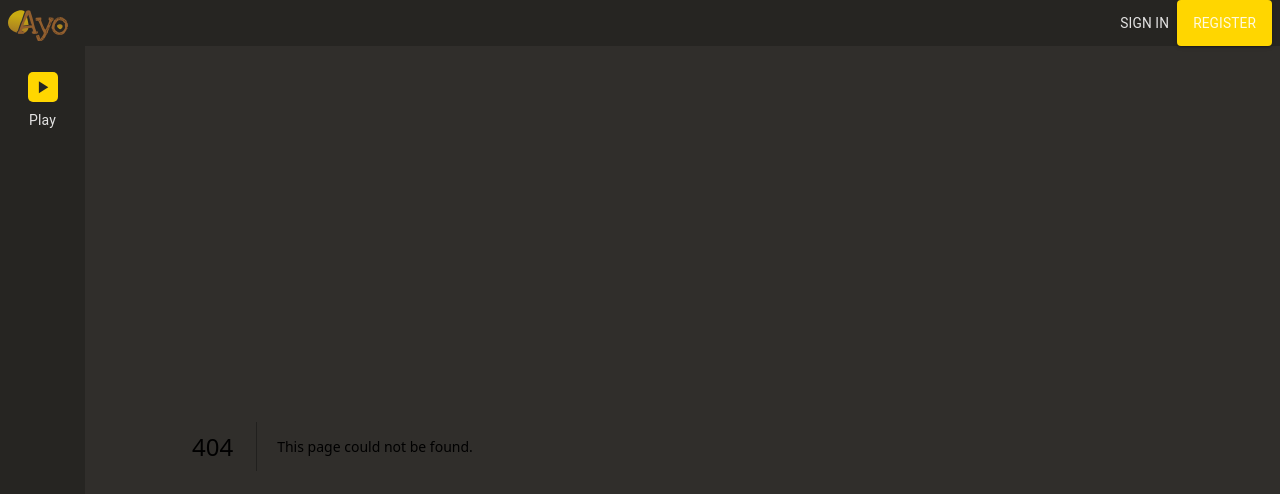
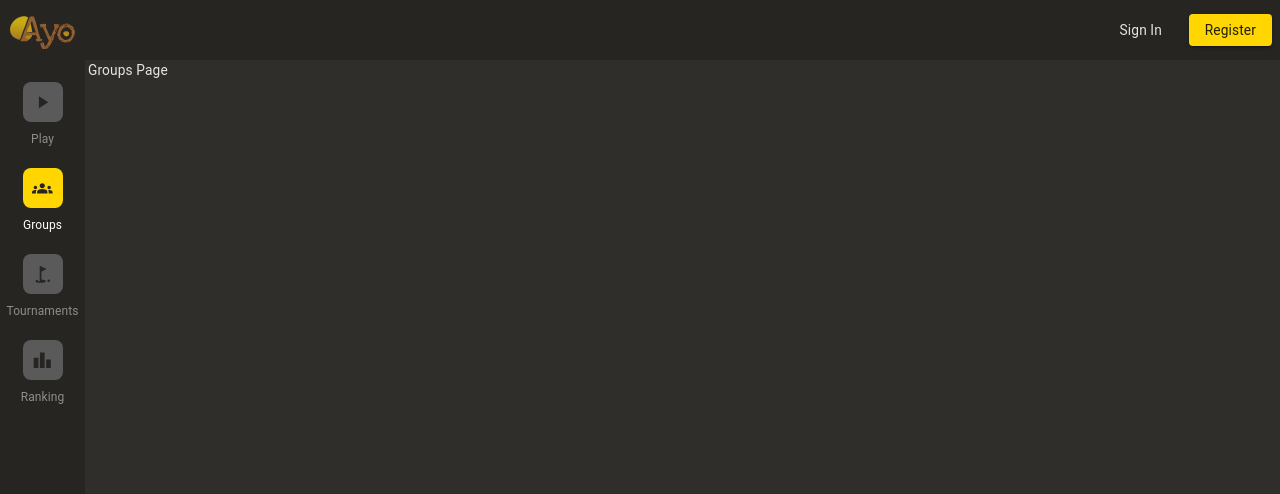
Before and after one commit to otito12/ayo-game-frontend, a Next.js app: page /groups in a window 1280 px wide. Before the commit this address had no page. Shown: the top 494 px of the page. Built offline with nearby package versions, Linux system fonts and the light colour scheme.

Commit message:
pages and nav added

```diff
--- a/app/components/app-container/AppContainer.tsx
+++ b/app/components/app-container/AppContainer.tsx
@@ -52,7 +52,7 @@ export default function AppContainer({
             flex={1}
             container
             sx={{
-              ml: matchesBreakpoint ? 0 : 24,
+              ml: matchesBreakpoint ? 0 : 11,
             }}
           >
             {children}
--- a/app/components/app-header/AppHeader.tsx
+++ b/app/components/app-header/AppHeader.tsx
@@ -12,24 +12,39 @@ export default function AppHeader() {
       pr={1}
       sx={{
         background: theme.palette.background.paper,
+        height: "60px",
       }}
+      alignContent={"center"}
     >
       <Image
         src={Logo}
         style={{
-          width: "60px",
+          paddingLeft: "2px",
+          width: "65px",
           paddingTop: "5px",
           objectFit: "contain",
         }}
         alt="ass"
       />
-      <Grid container flex={1}></Grid>
-      <Button>
-        <Typography>Sign In</Typography>
-      </Button>
-      <Button variant="contained" color="secondary">
-        <Typography>Register</Typography>
-      </Button>
+
+      <Grid
+        container
+        flex={1}
+        justifyContent={"end"}
+        alignItems={"center"}
+        columnGap={2}
+      >
+        <Button sx={{ textTransform: "none" }}>
+          <Typography>Sign In</Typography>
+        </Button>
+        <Button
+          variant="contained"
+          color="secondary"
+          sx={{ textTransform: "none" }}
+        >
+          <Typography color={"secondary.contrastText"}>Register</Typography>
+        </Button>
+      </Grid>
     </Grid>
   );
 }
--- a/app/components/app-sidenav/AppSideNav.tsx
+++ b/app/components/app-sidenav/AppSideNav.tsx
@@ -28,8 +28,12 @@ export default function AppSideNav() {
       display={matchesBreakpoint ? "none" : "flex"}
     >
       <Typography>
-        {navOptions.map((menuItem: any) => (
-          <AppSideNavButton menuItem={menuItem} selectedIndex={selectedIndex} />
+        {navOptions.map((menuItem: any, index: number) => (
+          <AppSideNavButton
+            key={index}
+            menuItem={menuItem}
+            selectedIndex={selectedIndex}
+          />
         ))}
       </Typography>
     </Grid>
--- a/app/components/app-sidenav/AppSideNavButton.tsx
+++ b/app/components/app-sidenav/AppSideNavButton.tsx
@@ -17,14 +17,7 @@ export default function AppSideNavButton({
       key={menuItem.label}
       disableRipple
       sx={{
-        mt: 0.5,
         textTransform: "none",
-        color:
-          selectedIndex?.match(menuItem.link) &&
-          `${theme.palette.primary.contrastText} !important`,
-        ":hover": {
-          background: selectedIndex?.match(menuItem.link) && `#ffffff20`,
-        },
       }}
       onClick={() => router.push(menuItem.link)}
     >
@@ -34,16 +27,29 @@ export default function AppSideNavButton({
           justifyContent={"center"}
           alignContent={"center"}
           sx={{
-            background: theme.palette.secondary.main,
-            height: "30px",
-            width: "30px",
-            borderRadius: "5px",
+            background: selectedIndex?.match(menuItem.link)
+              ? theme.palette.secondary.main
+              : "#5A5A5A",
+            height: "40px",
+            width: "40px",
+            borderRadius: "8px",
             m: 1,
           }}
         >
           <menuItem.icon />
         </Grid>
-        <Typography sx={{ fontSize: 14 }}>{menuItem.label}</Typography>
+        <Grid container justifyContent={"center"}>
+          <Typography
+            sx={{
+              fontSize: 12,
+              color: selectedIndex?.match(menuItem.link)
+                ? theme.palette.primary.contrastText
+                : "#8D8D8D",
+            }}
+          >
+            {menuItem.label}
+          </Typography>
+        </Grid>
       </Grid>
     </Button>
   );
--- a/app/components/app-sidenav/AppSideNavOptions.ts
+++ b/app/components/app-sidenav/AppSideNavOptions.ts
@@ -1,10 +1,31 @@
 import PlayArrowIcon from "@mui/icons-material/PlayArrow";
+import GroupsIcon from "@mui/icons-material/Groups";
+import LeaderboardIcon from "@mui/icons-material/Leaderboard";
+import GolfCourseIcon from "@mui/icons-material/GolfCourse";
 
 export const navOptions = [
   {
     icon: PlayArrowIcon,
     label: "Play",
     link: "/play",
-    roles: ["admin"],
+    roles: ["admin", "user"],
+  },
+  {
+    icon: GroupsIcon,
+    label: "Groups",
+    link: "/groups",
+    roles: ["admin", "user"],
+  },
+  {
+    icon: GolfCourseIcon,
+    label: "Tournaments",
+    link: "/tournaments",
+    roles: ["admin", "user"],
+  },
+  {
+    icon: LeaderboardIcon,
+    label: "Ranking",
+    link: "/ranking",
+    roles: ["admin", "user"],
   },
 ];
--- a/app/globals.css
+++ b/app/globals.css
@@ -8,5 +8,5 @@ body{
 }
 
 .MuiButtonBase-root{
-  text-transform: none;
+  /* text-transform: none; */
 }
--- /dev/null
+++ b/app/groups/page.tsx
@@ -0,0 +1,10 @@
+import { Grid, Typography } from "@mui/material";
+import React from "react";
+
+export default function page() {
+  return (
+    <Grid>
+      <Typography>Groups Page</Typography>
+    </Grid>
+  );
+}
--- a/app/themes/lightmode.tsx
+++ b/app/themes/lightmode.tsx
@@ -18,6 +18,7 @@ export const lightTheme = createTheme({
     },
     secondary: {
       main: "#FFD600",
+      contrastText: "rgba(0, 0, 0, 0.87)",
     },
     success: {
       main: "#23b92a",
```
Also changed, not shown: app/ranking/page.tsx (added, +10 -0 lines), app/tournaments/page.tsx (added, +10 -0 lines).
